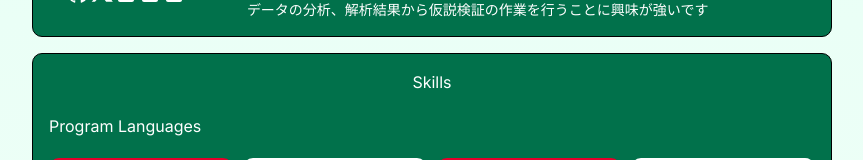
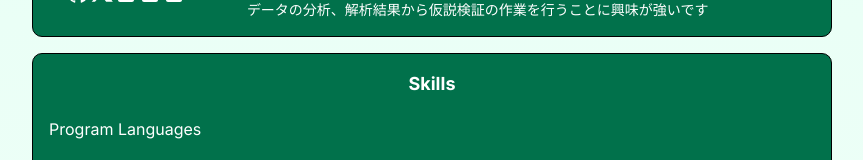
Before and after one commit to keyno63/profile.maigo-name.tokyo, a Next.js app in the folder website/: page / in a window 1280 px wide. Shown: the part 294-454 px from the top of the page, without its empty margins (208-1071 px from the left). Built offline with nearby package versions, Linux system fonts and the light colour scheme.

Commit message:
update globals css for hx element

```diff
--- a/website/app/globals.css
+++ b/website/app/globals.css
@@ -19,6 +19,19 @@
     --background-start-rgb: 0, 0, 0;
     --background-end-rgb: 0, 0, 0;
   }
+}
+
+h1 {
+  font-size: 20px;
+}
+
+h2 {
+  font-size: 18px;
+  font-weight: bold;
+}
+
+h3 {
+  font-size: 16px;
 }
 
 body {
```
